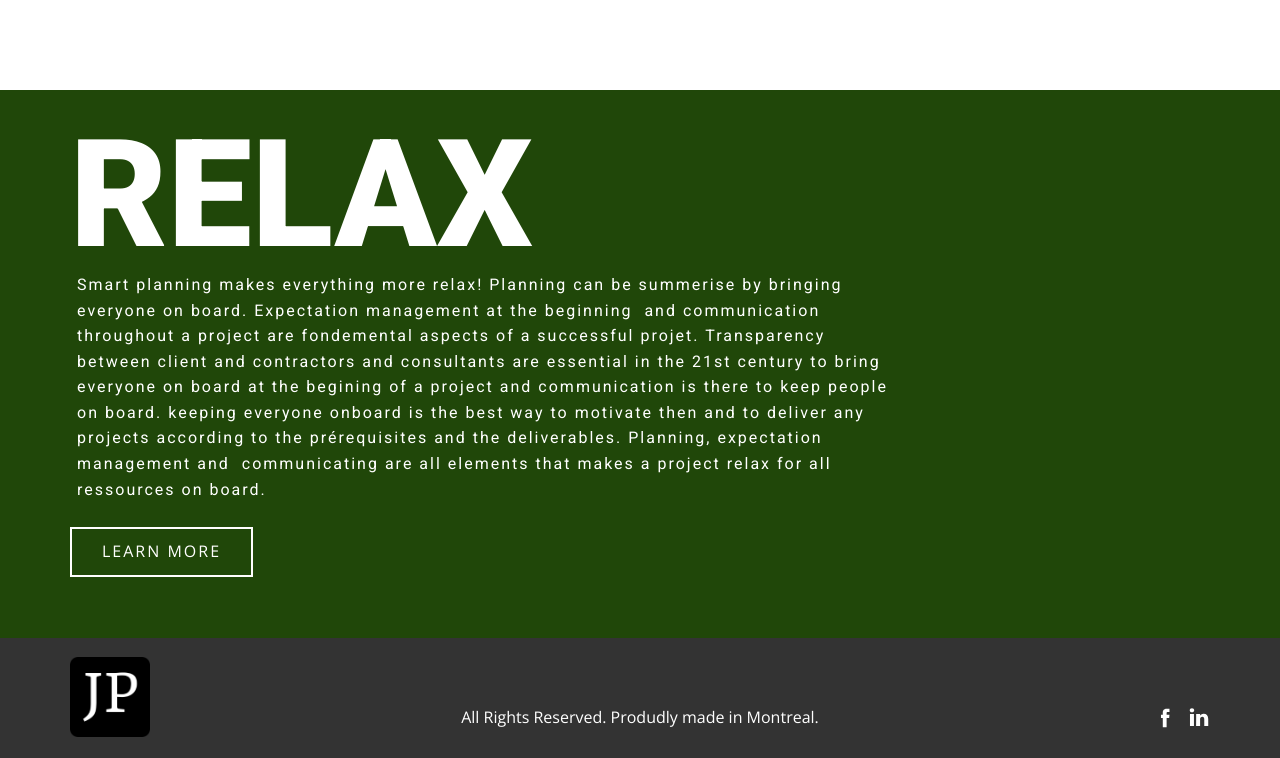
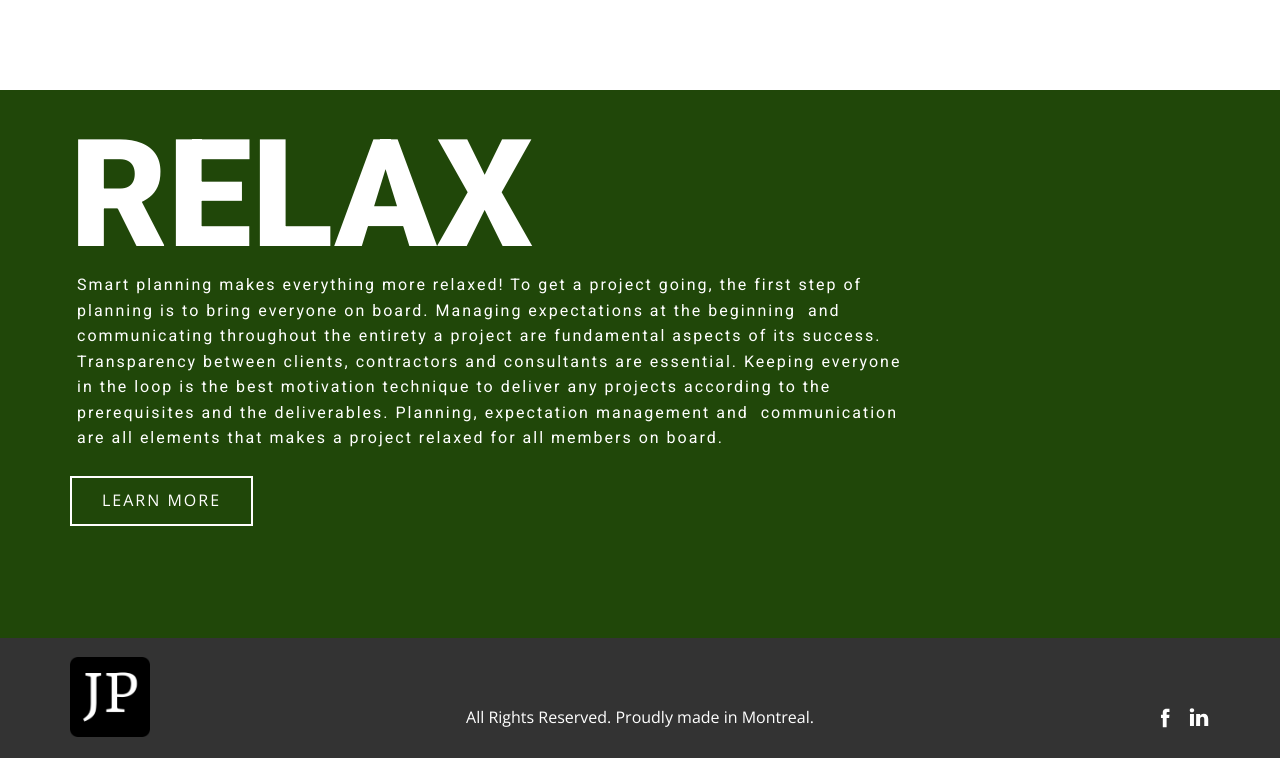
Before and after one commit to JeremiePicard/JeremiePicard.github.io, a plain HTML site: page Portfolio.html in a window 1280 px wide. Shown: the part 1267-2025 px from the top of the page. Drawn offline with nearby package versions, Linux system fonts and the light colour scheme.

Commit message:
Update Portfolio.html

```diff
--- a/Portfolio.html
+++ b/Portfolio.html
@@ -133,7 +133,7 @@
     <section class="u-clearfix u-palette-3-base u-section-3" id="carousel_ee05">
       <div class="u-clearfix u-sheet u-sheet-1">
         <h1 class="u-text u-text-body-alt-color u-text-default u-text-1">Relax</h1>
-        <p class="u-custom-font u-heading-font u-text u-text-body-alt-color u-text-2">Smart planning makes everything more relax! Planning can be summerise by bringing everyone on board. Expectation management at the beginning&nbsp; and communication throughout a project&nbsp;are fondemental aspects of a successful projet. Transparency between client and contractors and consultants are essential in the 21st century to bring everyone on board at the begining of a project and communication is there to keep people on board. keeping everyone onboard is the best way to motivate then and to deliver any projects according to the prérequisites and the deliverables. Planning, expectation management and&nbsp; communicating are all elements that makes a project relax for all ressources on board.&nbsp;&nbsp;</p>
+        <p class="u-custom-font u-heading-font u-text u-text-body-alt-color u-text-2">Smart planning makes everything more relaxed! To get a project going, the first step of planning is to bring everyone on board. Managing expectations at the beginning&nbsp; and communicating throughout the entirety a project&nbsp;are fundamental aspects of its success. Transparency between clients, contractors and consultants are essential. Keeping everyone in the loop is the best motivation technique to deliver any projects according to the prerequisites and the deliverables. Planning, expectation management and&nbsp; communication are all elements that makes a project relaxed for all members on board.&nbsp;&nbsp;</p>
         <a href="https://fgt.net/formations-cours/gestion-par-projets-et-par-resultats-%e2%80%8bgestion-de-projets-1/" class="u-border-2 u-border-white u-btn u-btn-rectangle u-button-style u-none u-btn-1" target="_blank">learn more</a>
       </div>
     </section>
@@ -150,7 +150,7 @@
           <a class="u-social-url" target="_blank" href="https://linkedin.com/in/jeremie-picard/"><span class="u-icon u-icon-circle u-social-linkedin u-social-type-logo u-icon-2"><svg class="u-svg-link" preserveAspectRatio="xMidYMin slice" viewBox="0 0 112 112" style=""><use xmlns:xlink="http://www.w3.org/1999/xlink" xlink:href="#svg-6b2b"></use></svg><svg xmlns="http://www.w3.org/2000/svg" xmlns:xlink="http://www.w3.org/1999/xlink" version="1.1" xml:space="preserve" class="u-svg-content" viewBox="0 0 112 112" x="0px" y="0px" id="svg-6b2b"><path d="M33.8,96.8H14.5v-58h19.3V96.8z M24.1,30.9L24.1,30.9c-6.6,0-10.8-4.5-10.8-10.1c0-5.8,4.3-10.1,10.9-10.1 S34.9,15,35.1,20.8C35.1,26.4,30.8,30.9,24.1,30.9z M103.3,96.8H84.1v-31c0-7.8-2.7-13.1-9.8-13.1c-5.3,0-8.5,3.6-9.9,7.1 c-0.6,1.3-0.6,3-0.6,4.8V97H44.5c0,0,0.3-52.6,0-58h19.3v8.2c2.6-3.9,7.2-9.6,17.4-9.6c12.7,0,22.2,8.4,22.2,26.1V96.8z"></path></svg></span>
           </a>
         </div>
-        <p class="u-align-center-lg u-align-center-md u-align-center-xl u-text u-text-1">All Rights Reserved. Produdly made in Montreal. </p>
+        <p class="u-align-center-lg u-align-center-md u-align-center-xl u-text u-text-1">All Rights Reserved. Proudly made in Montreal. </p>
       </div></footer>
   </body>
 </html>
```
